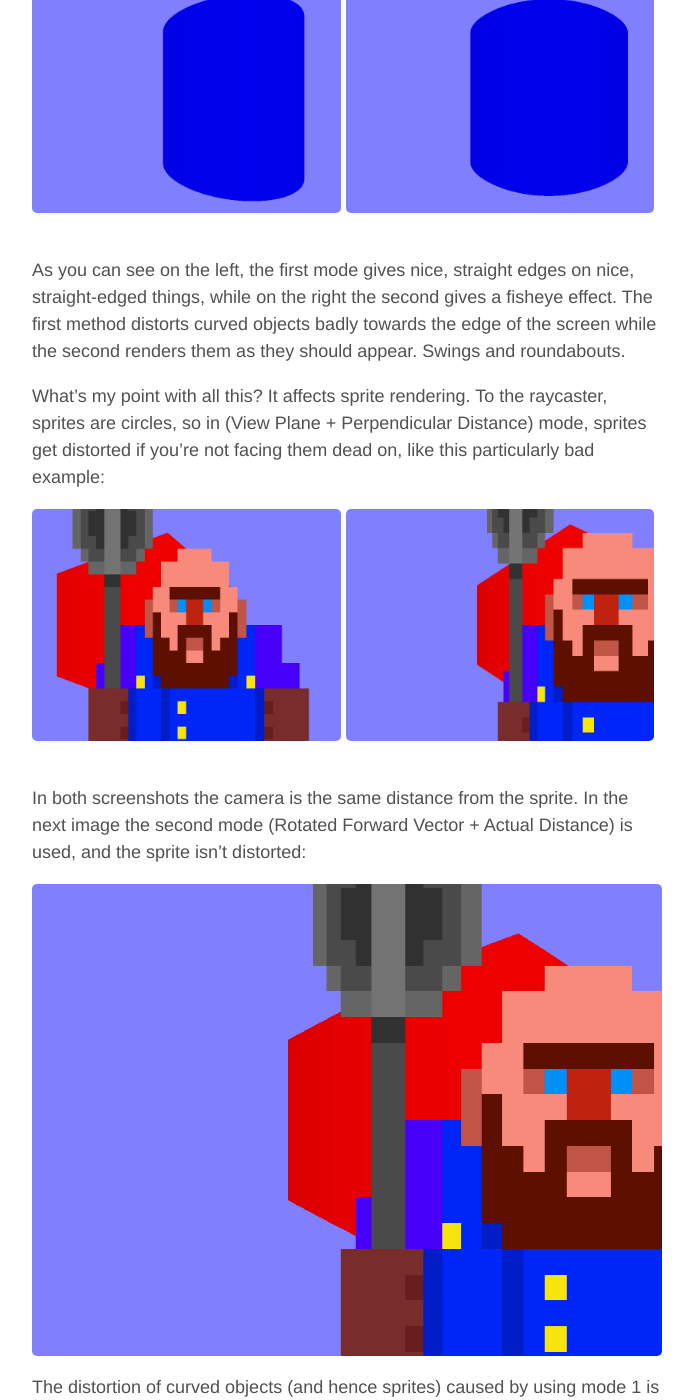
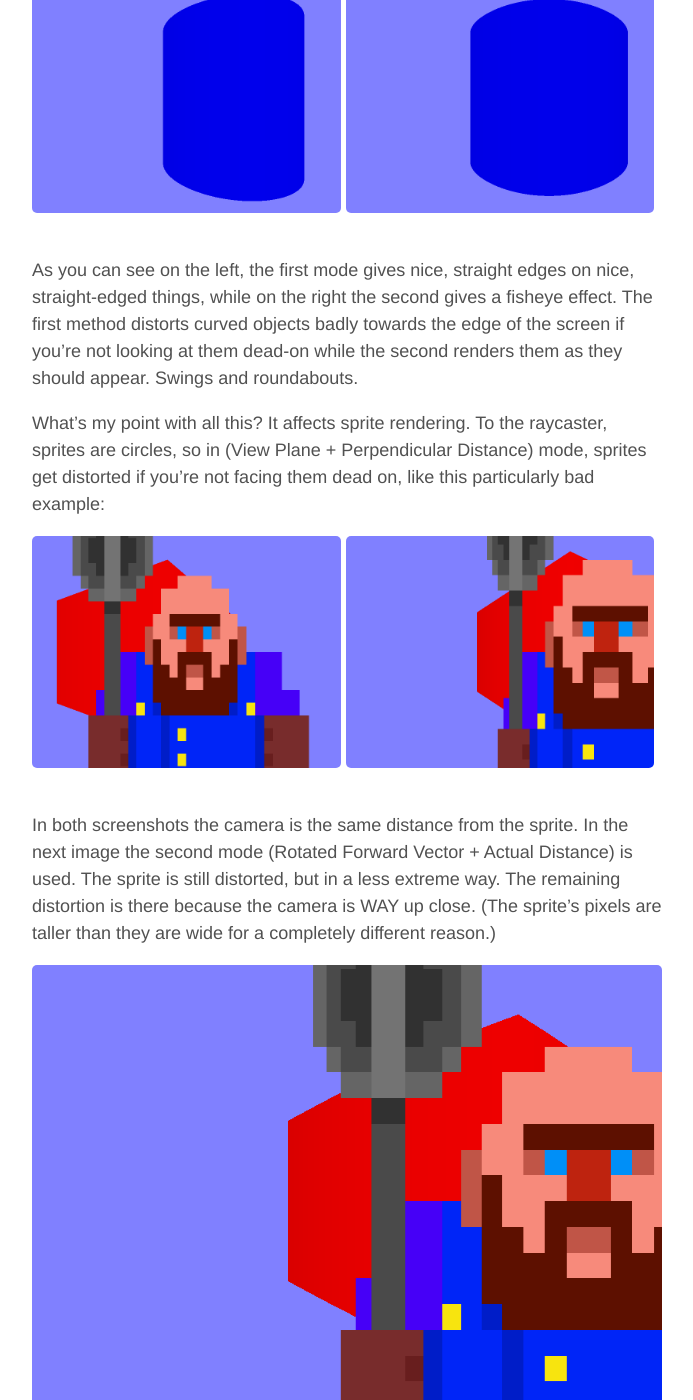
Before and after one commit to rachelnertia/rachelnertia.github.io, a Jekyll site: the page built from _posts/2016-04-27-box2d-raycasting-progress.md, in a window 1280 px wide and 1400 px high, scrolled down 4557 px. Shown: the whole window, without its empty margins (293-986 px from the left). Built offline with Jekyll 4.4.1, drawn with Linux system fonts in a browser that asks for light colours; comment, search, counter and statistics services are not loaded; some of the changed text lies outside the part shown.

Commit message:
Fixed a mistake in box2d-raycasting-progress.

```diff
--- a/_posts/2016-04-27-box2d-raycasting-progress.md
+++ b/_posts/2016-04-27-box2d-raycasting-progress.md
@@ -99,18 +99,18 @@ Below, the images on the left were rendered with (View Plane + Perpendicular Dis
 <img src="/images/b2dray/07.png" width="49%" style="display:inline;"/>
 <img src="/images/b2dray/08.png" width="49%" style="display:inline;"/>
 
-As you can see on the left, the first mode gives nice, straight edges on nice, straight-edged things, while on the right the second gives a fisheye effect. The first method distorts curved objects badly towards the edge of the screen while the second renders them as they should appear. Swings and roundabouts.
+As you can see on the left, the first mode gives nice, straight edges on nice, straight-edged things, while on the right the second gives a fisheye effect. The first method distorts curved objects badly towards the edge of the screen if you're not looking at them dead-on while the second renders them as they should appear. Swings and roundabouts.
 
 What's my point with all this? It affects sprite rendering. To the raycaster,  sprites are circles, so in (View Plane + Perpendicular Distance) mode, sprites get distorted if you're not facing them dead on, like this particularly bad example:
 
 <img src="/images/b2dray/11.png" width="49%" style="display:inline;"/>
 <img src="/images/b2dray/12.png" width="49%" style="display:inline;"/>
 
-In both screenshots the camera is the same distance from the sprite. In the next image the second mode (Rotated Forward Vector + Actual Distance) is used, and the sprite isn't distorted:
+In both screenshots the camera is the same distance from the sprite. In the next image the second mode (Rotated Forward Vector + Actual Distance) is used. The sprite is still distorted, but in a less extreme way. The remaining distortion is there because the camera is WAY up close. (The sprite's pixels are taller than they are wide for a completely different reason.)
 
 ![](/images/b2dray/13.png)
 
-The distortion of curved objects (and hence sprites) caused by using mode 1 is less obvious when the camera is further away and the field of view (the length of the viewing plane vector) is decreased, but it'd be nice to find a proper fix for it.
+The distortion of curves and sprites is less obvious when the camera is further away and the field of view is decreased, but it'd be nice to find a proper fix for it.
 
 ## Transparency / Drawing Things Behind Other Things
 
```
